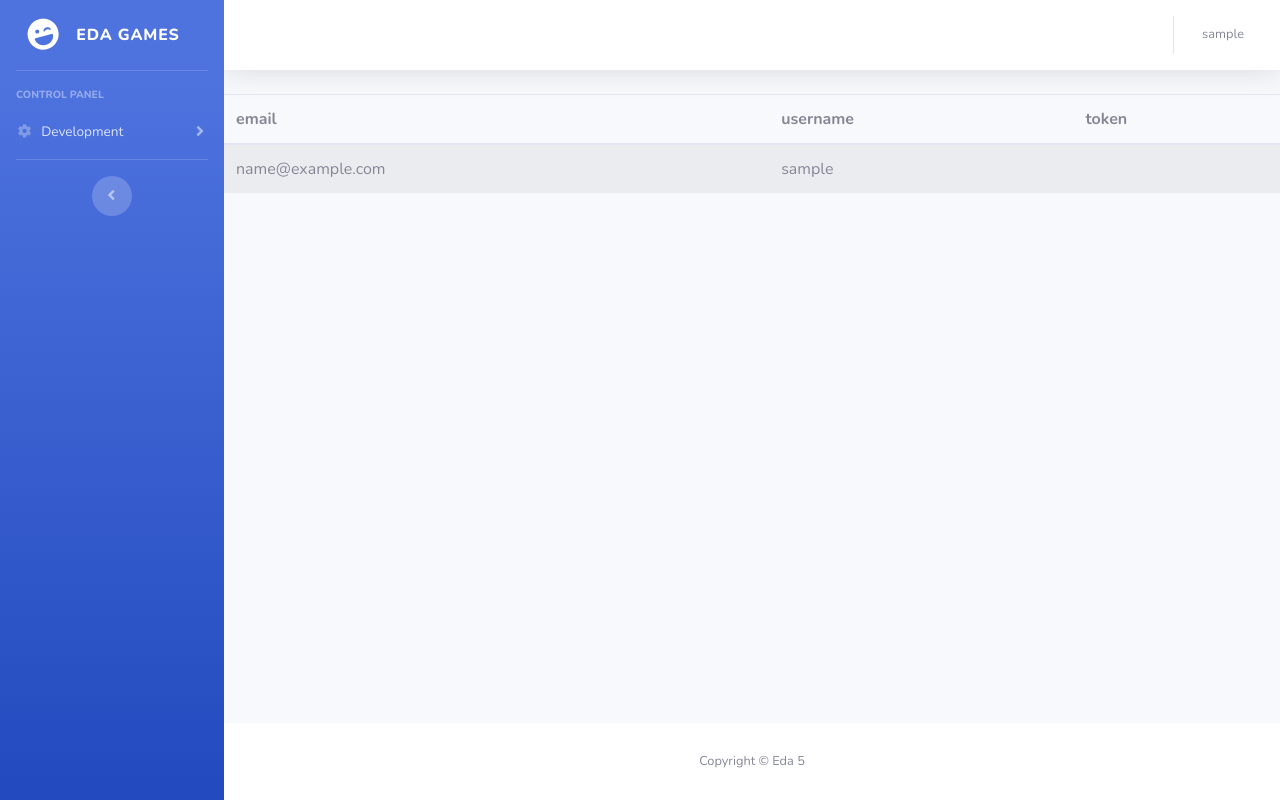
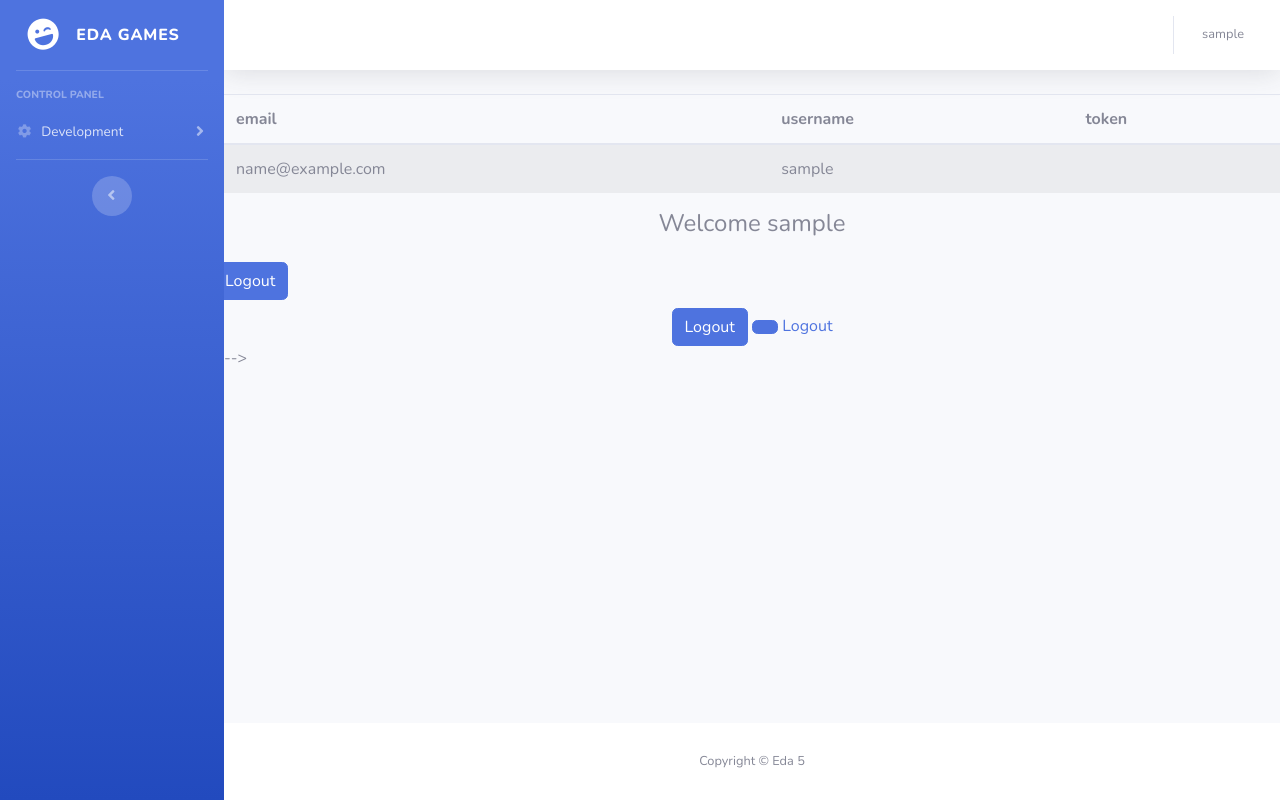
Before and after one commit to evbeda/edagames-django, a Django app: page /profile/1 in a window 1280 px wide. Run offline with Django 3.2, Linux system fonts and the light colour scheme; the visitor is signed in with stand-in values (Sample User, id 1); data comes from the database, SQL or seed files in the repository; some libraries are stand-ins or nearby versions.

Commit message:
adding linkedin msg in profile.html

```diff
--- a/auth_app/templates/auth_app/profile.html
+++ b/auth_app/templates/auth_app/profile.html
@@ -18,5 +18,33 @@
         </tr>
     </tbody>
 </table>
+
+<div class="row">
+    <div class="col-sm-12 mb-3">
+        <h4 class="text-center">Welcome {{ user.username }}</h4>
+    </div>
+    {% for ass in backends.associated %}
+      {% if ass.provider == 'linkedin-oauth2' %}
+        <!-- <div class="col-md-6 text-center">
+            <img src="{{ass.extra_data.picture_url}}" alt="" width="150" height="150" style="border-radius: 50%">
+        </div> -->
+        <div class="col-sm-12 mt-2 text-center">
+            <p> Signed in via:  Linkedin </p>
+            <!-- <p> Name:  {{ ass.extra_data.name }} </p> -->
+            <!-- <p> Provider url: <a href="{{ass.extra_data.profile_url}}">link</a></p> -->
+        </div>
+      {% endif %}
+      <!-- End here -->
+    {% endfor %}
+    <a class="btn btn-primary" href="{% url 'auth:logout' %}">Logout</a>
+    <div class="col-sm-12 mt-2 text-center">
+        <a class="btn btn-primary" href="{% url 'auth:logout' %}">Logout</a>
+        <button class="btn btn-primary"></button>
+        <!-- <button class="btn btn-danger"> -->
+            <a href="#">Logout</a>
+        </button>
+    </div>
+    <!-- End here -->
+</div> -->
 {% endif %}
 {% endblock %}
```
